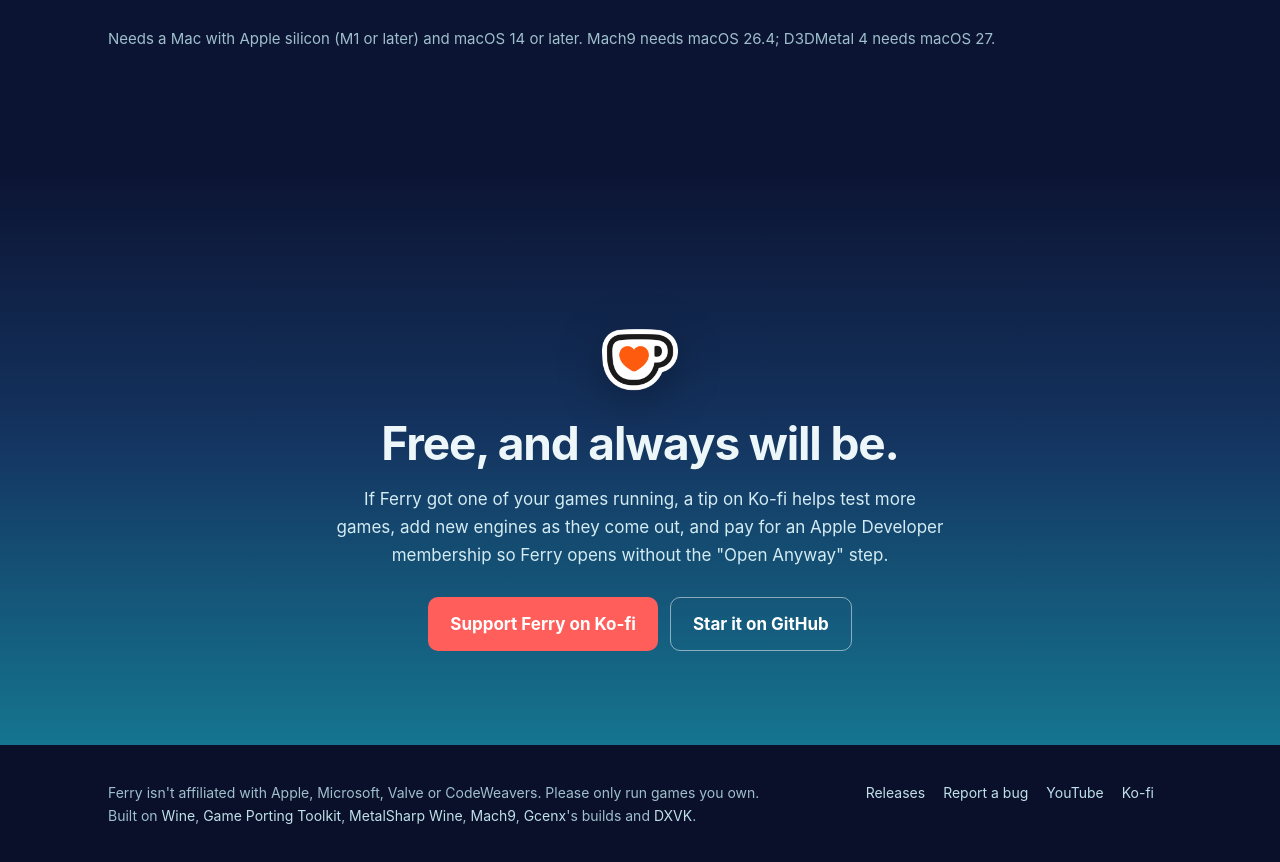
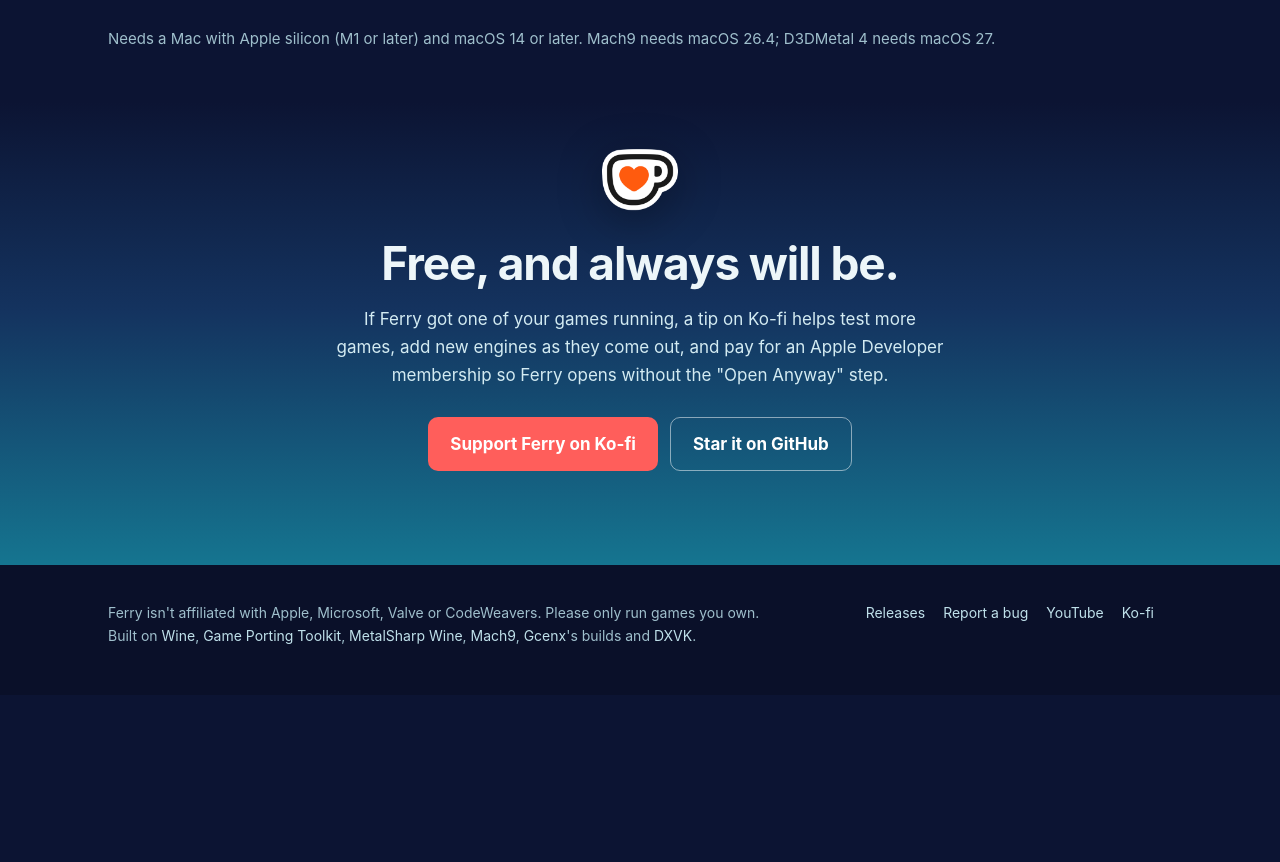
Before and after one commit to rhyvo/Ferry, a plain HTML site: page site/index.html in a window 1280 px wide. Shown: the part 6435-7297 px from the top of the page. After the commit the page ends 7130 px from the top, so only its background shows below. Drawn offline with Linux system fonts and the light colour scheme; no server answers.

Commit message:
Website: less empty space above the support section

```diff
--- a/site/index.html
+++ b/site/index.html
@@ -149,7 +149,7 @@
   ol.steps li b { color: var(--text); }
   ol.steps li::before { content: counter(s); display: block; font-size: 44px; font-weight: 800; letter-spacing: -0.04em; color: var(--sea); line-height: 1; margin-bottom: 10px; }
 
-  .tail { position: relative; overflow: hidden; margin-top: 120px; background: linear-gradient(180deg, var(--night) 0%, #14335f 45%, #157590 100%); padding: 150px 0 80px; text-align: center; }
+  .tail { position: relative; overflow: hidden; margin-top: 50px; background: linear-gradient(180deg, var(--night) 0%, #14335f 45%, #157590 100%); padding: 40px 0 80px; text-align: center; }
   .tail .wrap { position: relative; z-index: 2; }
   .tail p { color: #d3ebf2; max-width: 36em; margin: 0 auto 26px; }
   .tail .cta { justify-content: center; }
```
